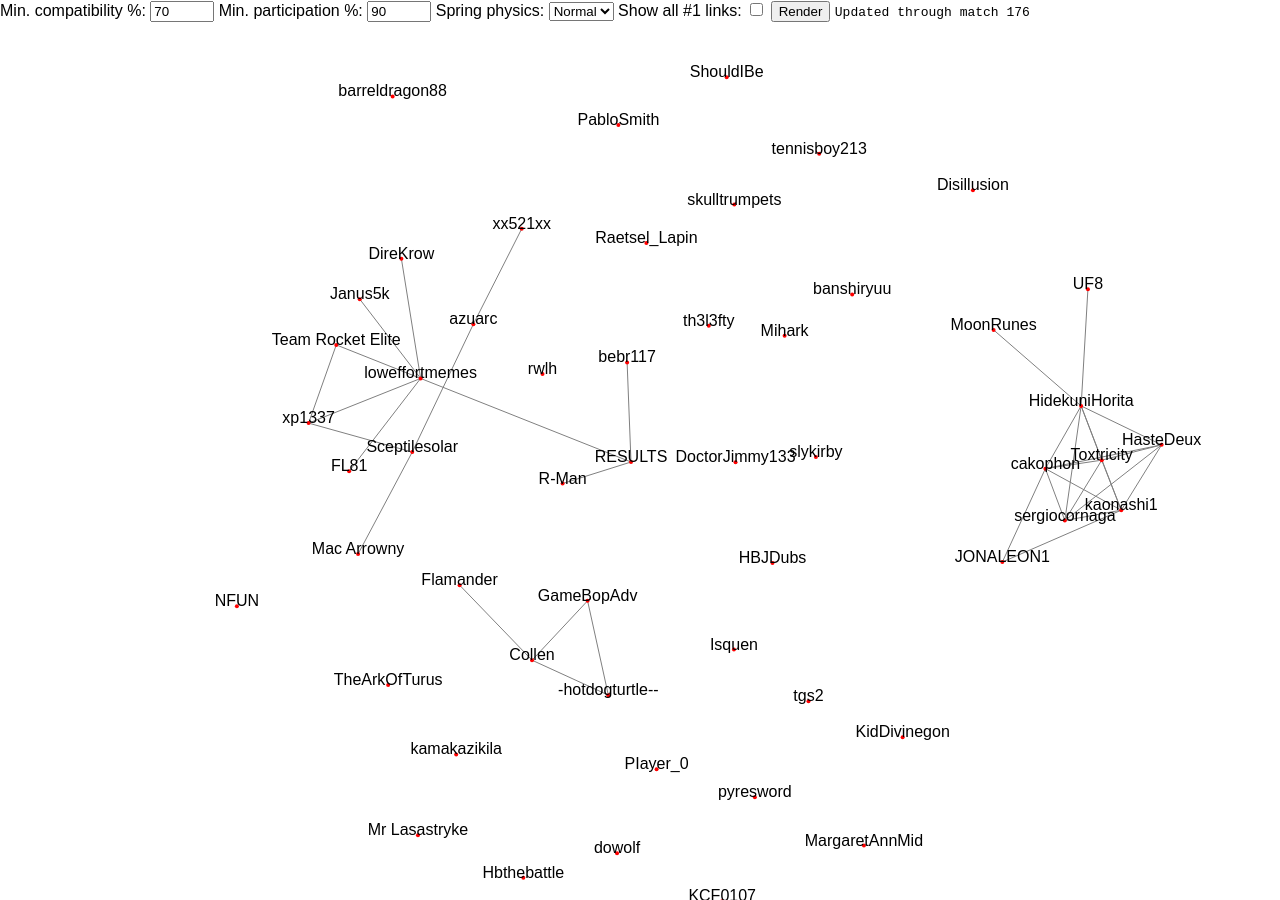
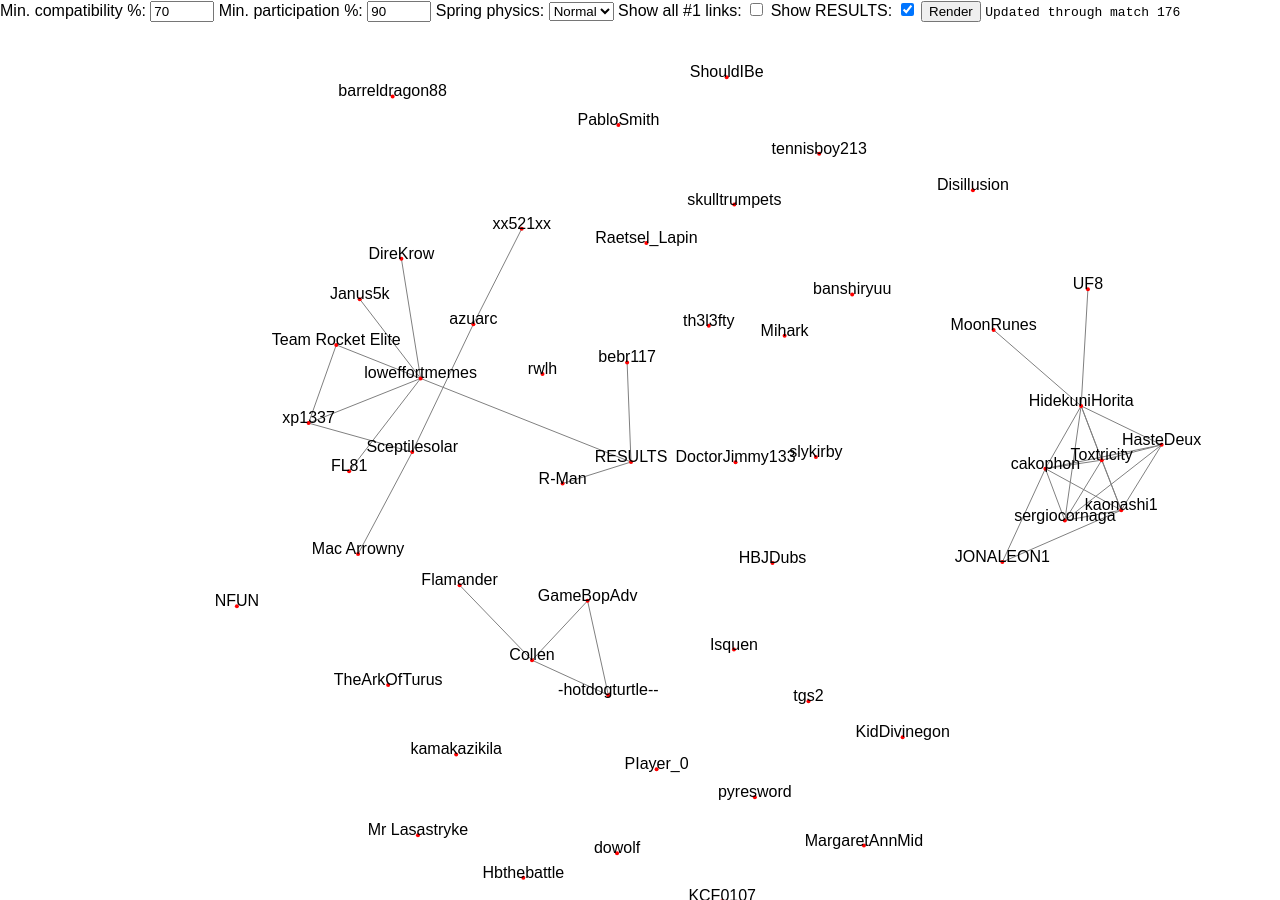
Before and after one commit to p0p0p0p/p0p0p0p.github.io, a Jekyll site: the page src/vgmc15/bracket.html, which Jekyll copies as it is, in a window 1280 px wide. Built offline with Jekyll 4.4.1, drawn with Linux system fonts in a browser that asks for light colours.

Commit message:
Toggle RESULTS node

```diff
--- a/src/vgmc15/bracket.html
+++ b/src/vgmc15/bracket.html
@@ -33,9 +33,12 @@
   </select>
 
   <label for="toplinks">Show all #1 links:</label>
-  <input type="checkbox" id="toplinks" />
+  <input type="checkbox" id="toplinks">
 
-  <input type="button" id="reset" value="Render" />
+  <label for="showresults">Show RESULTS:</label>
+  <input type="checkbox" id="showresults" checked>
+
+  <input type="button" id="reset" value="Render">
   <code id="update"></code>
 
 
--- a/src/vgmc15/bracket.js
+++ b/src/vgmc15/bracket.js
@@ -1,5 +1,5 @@
-var FILTER = ['ID','Song A','Song B','Votes A','Votes B','Total','Margin'];
 var App = {graph: Viva.Graph.graph()};
+var FILTER = [];
 var PNODE = {field: 'Winner', label: 'RESULTS'};
 var MIN_RATIO = 0.0;
 var MAX_RATIO = 0.0;
@@ -16,9 +16,15 @@
 }
 
 function makeNodes(data) {
+  if (document.getElementById("showresults").checked) {
+    FILTER = ['ID','Song A','Song B','Votes A','Votes B','Total','Margin'];
+  } else {
+    FILTER = ['ID','Song A','Song B','Votes A','Votes B','Total','Margin',PNODE.field];
+  }
   let min_voting = document.getElementById("minvoting").value/100;
   let parse = jQuery.csv.toObjects(data);
   let totals = {};
+  let max_ID = 0;
 
   for (let header in parse[0]) {
     if (header && !FILTER.includes(header)) {
@@ -27,6 +33,7 @@
   }
 
   parse.forEach(function(row) {
+    max_ID = row.ID;
     for (let key in totals) {
       if (row[key]) {
         ++totals[key];
@@ -34,14 +41,17 @@
     }
   });
 
-  document.getElementById("update").textContent = "Updated through match " + totals[PNODE.field];
+  document.getElementById("update").textContent = "Updated through match " + max_ID;
 
   for (let key in totals) {
-    if (totals[key] / totals[PNODE.field] >= min_voting) {
+    if (totals[key] / max_ID >= min_voting) {
       App.graph.addNode(key);
     }
   }
 
+  if (document.getElementById("showresults").checked) {
+    App.graph.getNode(PNODE.field).isPinned = true;
+  }
   makeLinks(data);
 }
 
@@ -133,7 +143,6 @@
 function renderGraph() {
   var graphics = Viva.Graph.View.svgGraphics();
   var nodeSize = 3;
-  App.graph.getNode(PNODE.field).isPinned = true;
 
  graphics.node(function(node) {
     // This time it's a group of elements: http://www.w3.org/TR/SVG/struct.html#Groups
```
